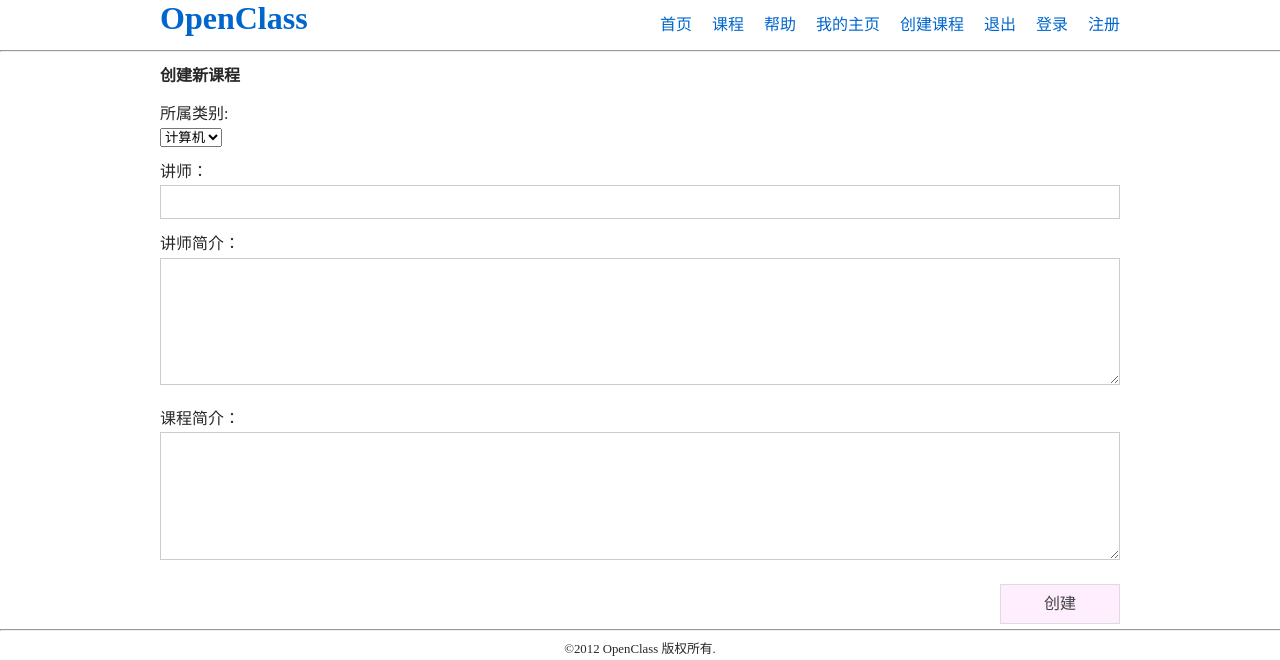
After one commit to wwq0327/openclass, a Django app: template templates/demo/create.html in a window 1280 px wide. The commit adds this page. Shown: the top 660 px of the page. Run offline with Django 3.2, Linux system fonts and the light colour scheme; the template is opened without the code that fills it, so the values that code supplies are empty; grey boxes are pictures that could not be loaded.

Commit message:
添加新课程

```diff
--- a/apps/demo/urls.py
+++ b/apps/demo/urls.py
@@ -4,4 +4,5 @@ urlpatterns = patterns('',
                        url(r'^$', 'demo.views.index'),
                        url(r'^subject/$', 'demo.views.subject'),
                        url(r'^project/$', 'demo.views.project'),
+                       url(r'^project/create/$', 'demo.views.create'),
 )
--- a/apps/demo/views.py
+++ b/apps/demo/views.py
@@ -18,3 +18,8 @@ def project(request):
     var = RequestContext(request)
 
     return render_to_response("demo/project.html", var)
+
+def create(request):
+    var = RequestContext(request)
+
+    return render_to_response("demo/create.html", var)
--- a/media/css/main.css
+++ b/media/css/main.css
@@ -69,6 +69,13 @@ hr {
 }
 
 /* 按钮 表单 */
+
+input,textarea {
+    padding: 5px;
+    font-size: 12pt;
+    border: 1px solid #ccc;
+}
+
 textarea {
     border: 1px solid #ccc;
     width: 658px;
@@ -86,7 +93,7 @@ button {
         width: 120px;
         overflow: visible;
         text-decoration: center;
-        margin: 0;
+        margin: 0 0 5px 0;
         padding: 1px 3px;
         background-color: #feeefe;
         border: 1px solid #ddd;
@@ -101,6 +108,22 @@ button:hover {
         -webkit-box-shadow: -2px 2px 2px #ccc;
 }
 
+#create_form {
+
+}
+
+
+#create_form p label {
+    display: block;
+    margin: 0 0 5px 0;
+}
+
+#create_form p input,
+#create_form p textarea {
+    width: 948px;
+    padding: 5px;
+    font-size: 1.2em;
+}
 
 /* 分栏 */
 div#wrapper {
--- a/templates/base.html
+++ b/templates/base.html
@@ -19,6 +19,7 @@
         <li><a href="/project/">课程</a></li>
         <li><a href="#">帮助</a></li>
         <li><a href="/home/">我的主页</a></li>
+        <li><a href="/project/create/">创建课程</a></li>
         <li><a href="/logout/">退出</a></li>
         <li><a href="/singin/">登录</a></li>
         <li><a href="/signup/">注册</a></li>
--- /dev/null
+++ b/templates/demo/create.html
@@ -0,0 +1,31 @@
+{% extends "base.html" %}
+
+{% block title %} 创建新课程 {% endblock %}
+
+{% block content_title %} 创建新课程{% endblock %}
+
+{% block content %}
+
+<form method="post" action="." id="create_form">
+  <p><label for="congory">所属类别:</label>
+  <select name="congory">
+    <option value="1">计算机</option>
+    <option value="2">心理学</option>
+    <option value="3">生物学</option>
+  </select>
+  </p>
+  <p><label for="master">讲师：</label>
+    <input name="master" type="text" />
+  </p>
+
+  <p><label for="m_jj">讲师简介：</label>
+    <textarea name="m_jj"></textarea>
+  </p>
+  <p><label for="p_jj">课程简介：</label>
+    <textarea name="p_jj"></textarea>
+  </p>
+
+  <button type="submit">创建</buttom>
+</form>
+
+{% endblock %}
--- a/templates/demo/project.html
+++ b/templates/demo/project.html
@@ -34,7 +34,7 @@
 <div id="wrapper">
   <div id="main" class="subject_info">
     <div class="box">
-      <h3>课时列表<span class="add_sub">><a href="#"> 添加新课时</a></span></h3>
+      <h3>课时列表<span class="add_sub">><a href="/project/create/"> 添加新课时</a></span></h3>
       <div>
         <div class="zcblks1">
           <a href="/subject/"><h3>第一集</h3></a>
```
